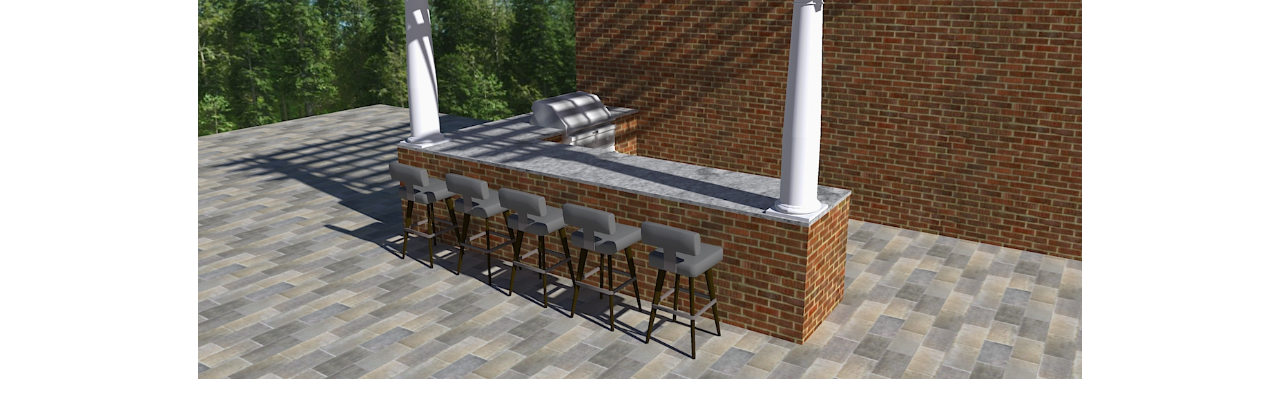
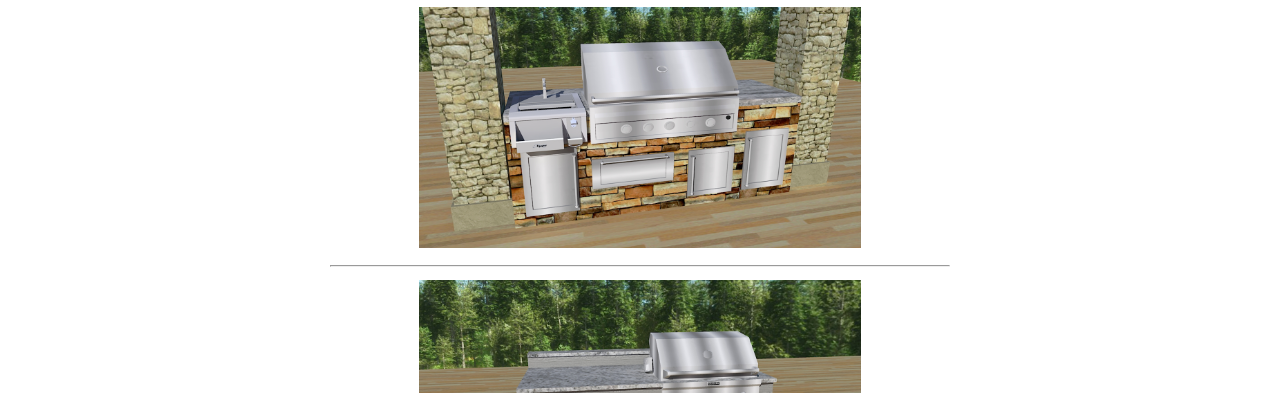
Before and after one commit to kdalpra/od, a plain HTML site: page index.html in a window 1280 px wide. Shown: the part 192-585 px from the top of the page. Drawn offline with Linux system fonts and the light colour scheme.

Commit message:
Add files via upload

```diff
--- a/index.html
+++ b/index.html
@@ -24,7 +24,7 @@
           </div>
 
           <div class ="mainimage">
-            <img src="UMP3r9b.jpg" alt="Outdoor Kitchen">
+            <img src="ol.gif" alt="Outdoor Kitchen">
           </div>
 
 
@@ -33,9 +33,6 @@
               <a>Projects</a>
               <hr>
           </div>
-
-
-
 
           <div class ="projlist">
             <img src="UMP4r9.jpg" alt="Outdoor Kitchen">
```
